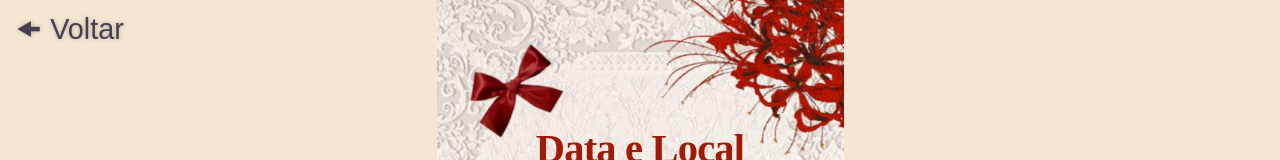
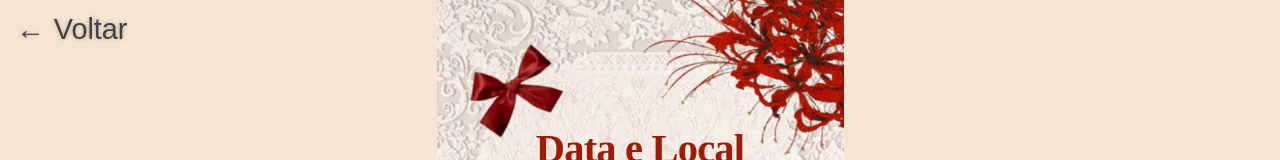
Before and after one commit to danielcanunciato/ChaDePanela, a React (Vite) app: page /data-e-local in a window 1280 px wide. Shown: the top 160 px of the page. Built offline with nearby package versions, Linux system fonts and the light colour scheme.

Commit message:
third commit

```diff
--- a/src/pages/DataLocal/index.jsx
+++ b/src/pages/DataLocal/index.jsx
@@ -13,7 +13,7 @@ export default function DataLocal() {
     <>
       <div className="bg" style={{ marginTop: "2px", marginBottom: "-76px" }}>
         <button className="back-button" onClick={() => nav("/")}>
-          <span className="back-arrow">🠜</span>
+          <span className="back-arrow">←</span>
           <span className="back-text">Voltar</span>
         </button>
 
--- a/src/pages/Presentes/index.jsx
+++ b/src/pages/Presentes/index.jsx
@@ -9,7 +9,7 @@ export default function Presentes() {
       <>
         <div className="bg">
           <button className="back-button" onClick={() => nav("/")}>
-            <span className="back-arrow">🠜</span>
+            <span className="back-arrow">←</span>
             <span className="back-text">Voltar</span>
           </button>
 
```
